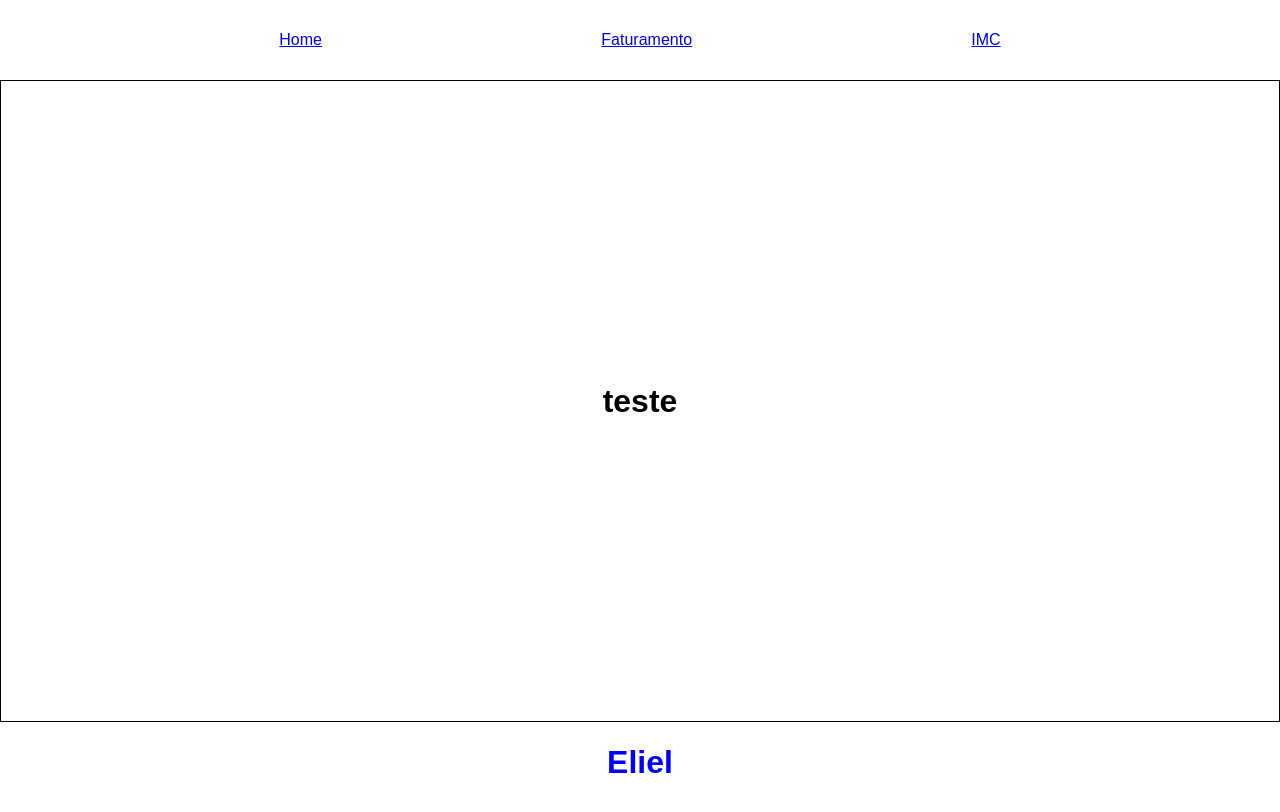
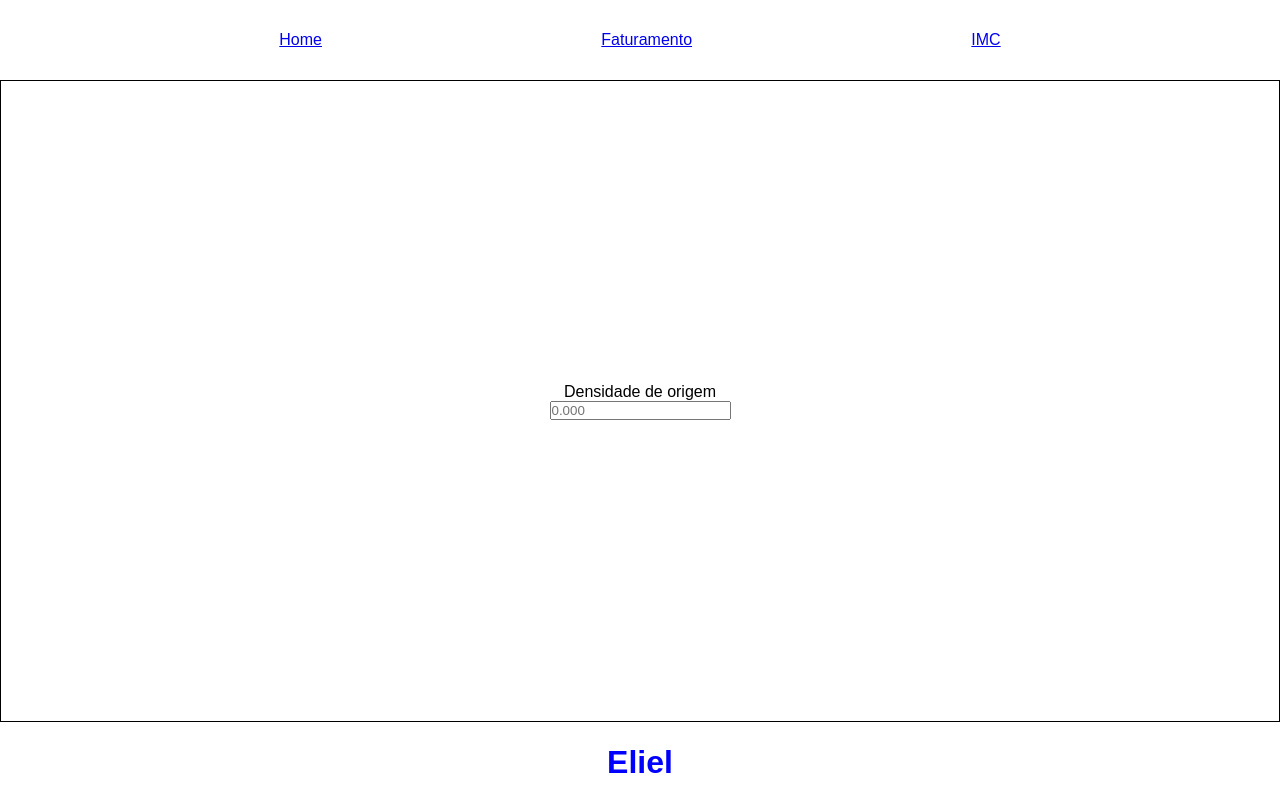
Before and after one commit to eliel1986/portal, a React (Create React App) app: page /faturamento in a window 1280 px wide. Shown: the top 812 px of the page. Built offline with nearby package versions, Linux system fonts and the light colour scheme.

Commit message:
teste form

```diff
--- a/src/pages/Faturamento/Faturamento.js
+++ b/src/pages/Faturamento/Faturamento.js
@@ -1,9 +1,11 @@
 export function Faturamento() {
     return (
-
-      <div>
-        <h1>teste</h1>
-      </div>
+      <form>
+        <div>
+            <p>Densidade de origem</p>
+            <input type="text" id="dens_orig" placeholder="0.000"></input>
+        </div>
+      </form>
 
        /* <form>
             <p>Densidade origem</p>
```
